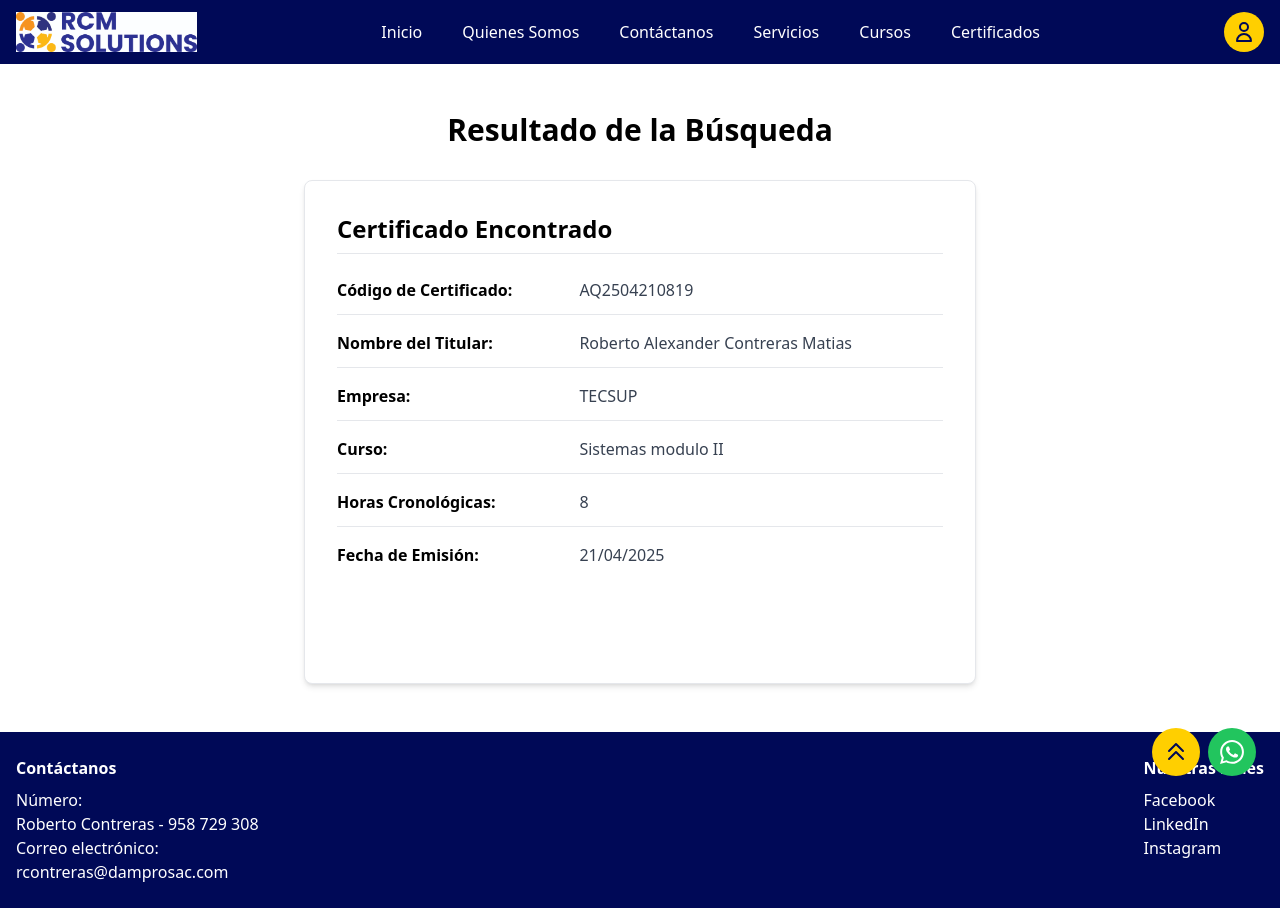
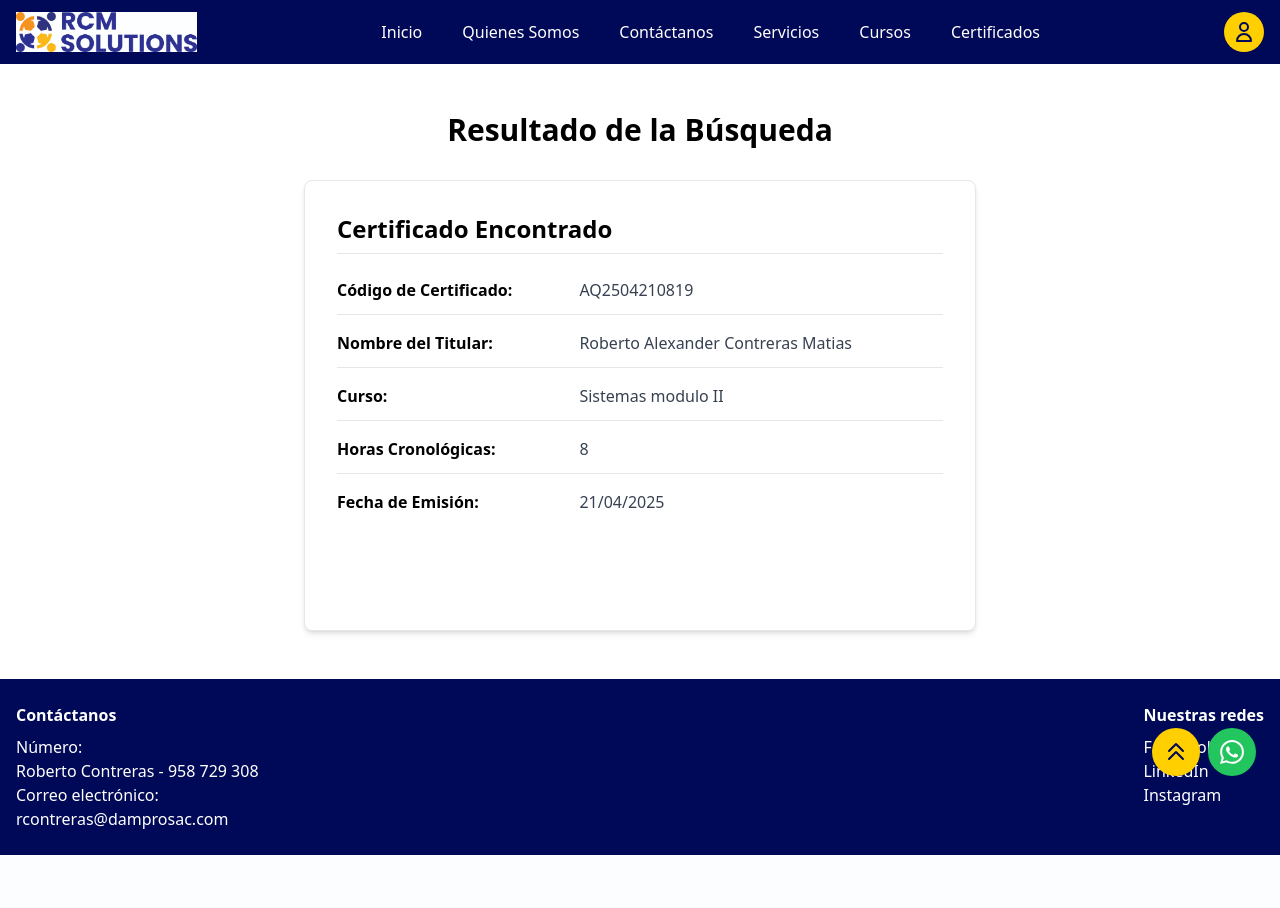
Before and after one commit to DylanQL/dampro_project, a Django app: a page that uses system/templates/system/certificado_detail.html in a window 1280 px wide. After the commit the page ends 855 px from the top, so only its background shows below. Run offline with Django 5.2, Linux system fonts and the light colour scheme; data comes from the database, SQL or seed files in the repository; both versions use the stored data as it was after the commit; some libraries are stand-ins or nearby versions.

Commit message:
Anadiendo un fk a la tabla certificado

```diff
--- a/system/models.py
+++ b/system/models.py
@@ -28,5 +28,6 @@ class Certificate(models.Model):
     cert_code = models.CharField(max_length=100, unique=True)
     usuario = models.ForeignKey(Usuario, on_delete=models.CASCADE, related_name='certificates')
     course = models.ForeignKey(Course, on_delete=models.CASCADE, related_name='certificates')
+    empresa = models.ForeignKey(Empresa, on_delete=models.CASCADE, related_name='certificates', null=True, blank=True)
     creation_date = models.DateTimeField(default=models.functions.Now)  # Se cambió de auto_now_add=True para permitir edición
     chronological_hours = models.PositiveIntegerField()
--- a/system/templates/system/certificado_detail.html
+++ b/system/templates/system/certificado_detail.html
@@ -34,11 +34,10 @@
                 {% if certificado.usuario.second_last_name %}{{ certificado.usuario.second_last_name }}{% endif %}
               </span>
             </div>
-
-            {% if certificado.usuario.empresa %}
+              {% if certificado.empresa %}
             <div class="flex flex-col sm:flex-row border-b border-gray-200 pb-3">
               <span class="font-bold text-dampro-dark w-full sm:w-2/5">Empresa:</span>
-              <span class="text-gray-700 w-full sm:w-3/5">{{ certificado.usuario.empresa.nombre }}</span>
+              <span class="text-gray-700 w-full sm:w-3/5">{{ certificado.empresa.nombre }}</span>
             </div>
             {% endif %}
 
--- a/system/views.py
+++ b/system/views.py
@@ -242,10 +242,14 @@ def add_certificado(request):
         timestamp = now.strftime('%y%m%d%H%M')
         cert_code = f"{initials}{timestamp}"
 
-        # Crear el certificado con la fecha automática (la del momento de creación)
+        # Obtener automáticamente la empresa del usuario
+        empresa = usuario.empresa
+
+        # Crear el certificado con la fecha automática y la empresa del usuario
         Certificate.objects.create(
             usuario=usuario,
             course=course,
+            empresa=empresa,
             chronological_hours=int(horas),
             cert_code=cert_code
         )
@@ -269,8 +273,13 @@ def edit_certificado(request, pk):
         horas      = request.POST.get('chronological_hours', certificado.chronological_hours)
         creation_date = request.POST.get('creation_date')
 
-        certificado.usuario = get_object_or_404(Usuario, pk=int(usuario_id))
-        certificado.course  = get_object_or_404(Course,  pk=int(course_id))
+        usuario = get_object_or_404(Usuario, pk=int(usuario_id))
+        certificado.usuario = usuario
+        certificado.course = get_object_or_404(Course, pk=int(course_id))
+
+        # Asignar automáticamente la empresa del usuario al certificado
+        certificado.empresa = usuario.empresa
+
         certificado.chronological_hours = int(horas)
 
         # Actualizar la fecha si se proporcionó una nueva
```
Also changed, not shown: db.sqlite3, system/migrations/0004_certificate_empresa.py (added).
